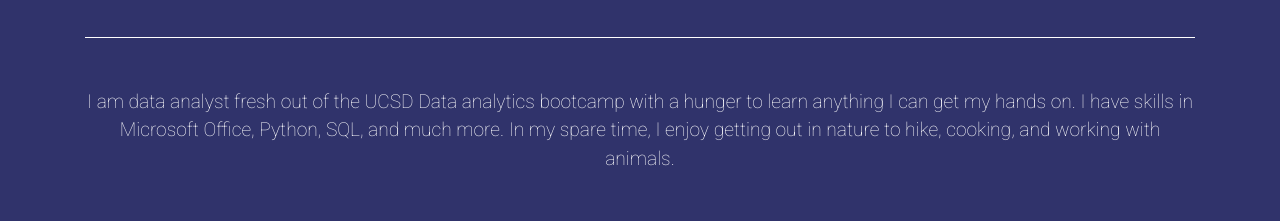
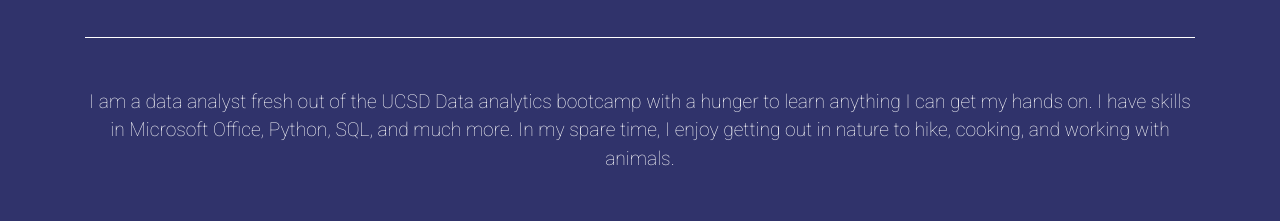
Before and after one commit to ariana94/Ariana_Wilson_Portfolio, a plain HTML site: page index.html in a window 1280 px wide. Shown: the part 2096-2317 px from the top of the page. Drawn offline with nearby package versions, Linux system fonts and the light colour scheme.

Commit message:
typo fix

```diff
--- a/index.html
+++ b/index.html
@@ -165,7 +165,7 @@
             <hr class="star-light mb-5" />
 
             <p class="about-me text-center">
-                I am data analyst fresh out of the UCSD Data analytics bootcamp with a hunger to learn
+                I am a data analyst fresh out of the UCSD Data analytics bootcamp with a hunger to learn
                 anything I can get my hands on. I have skills in Microsoft Office, Python, SQL, and much more.
                 In my spare time, I enjoy getting out in nature to hike, cooking, and working with animals.
         </div>
```
